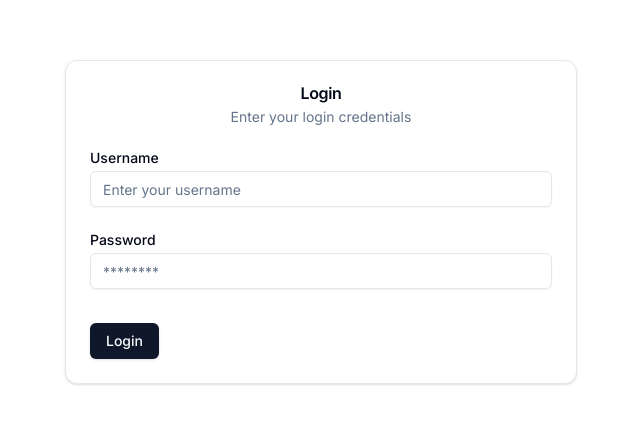
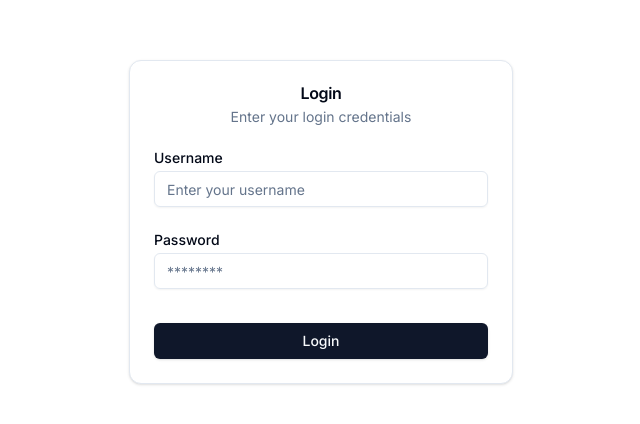
Before and after one commit to GeeNahz/recipes, a Next.js app in the folder frontend/: page /login in a window 1280 px wide. Shown: the part 178-602 px from the top of the page, without its empty margins (319-959 px from the left). Built offline with nearby package versions, Linux system fonts and the light colour scheme; no server answers.

Commit message:
update(style): adjust auth pages layout width and submit btn width

```diff
--- a/frontend/app/(auth)/layout.tsx
+++ b/frontend/app/(auth)/layout.tsx
@@ -5,7 +5,7 @@ export default function AuthLayout({
 }>) {
   return (
     <div className="w-full min-h-screen flex flex-col items-center justify-center">
-      <div className="max-w-xl w-full container mx-auto">
+      <div className="max-w-md w-full container mx-auto">
         {children}
       </div>
     </div>
--- a/frontend/components/ui/submit-button.tsx
+++ b/frontend/components/ui/submit-button.tsx
@@ -11,7 +11,7 @@ type Props = {
 export const SubmitButton = ({ value, loadingValue }: Props) => {
     const { pending } = useFormStatus()
 
-    return <Button type="submit" disabled={pending} aria-disabled={pending}>
+    return <Button className="w-full" type="submit" disabled={pending} aria-disabled={pending}>
         {
             pending
                 ? (loadingValue ? loadingValue : value)
```
